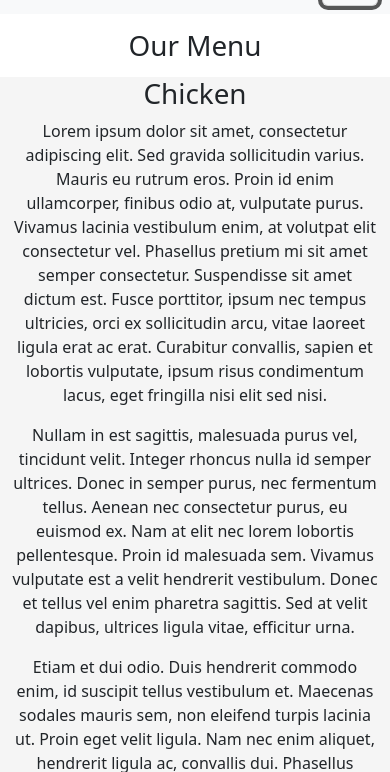
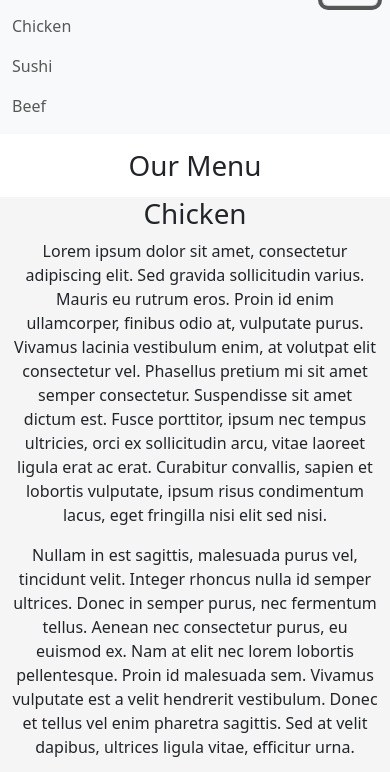
Before and after one commit to malekyh/module3-solution, a plain HTML site: page index.html in a window 390 px wide. Both pictures are taken after a click on the button "Toggle navigation". Shown: the part 42-814 px from the top of the page. Drawn offline with nearby package versions, Linux system fonts and the light colour scheme.

Commit message:
Update index.html
Signed-off-by: malekyh <131558555+malekyh@users.noreply.github.com>

```diff
--- a/index.html
+++ b/index.html
@@ -18,13 +18,13 @@
       <div class="collapse navbar-collapse" id="navbarNav">
         <ul class="navbar-nav">
 
-          <li class="nav-item d-none d-md-block, d-sm-none">
+          <li class="nav-item  d-sm-none">
             <a class="nav-link" href="#">Chicken</a>
           </li>
-          <li class="nav-item d-none d-md-block, d-sm-none">
+          <li class="nav-item  d-sm-none">
             <a class="nav-link" href="#">Sushi</a>
           </li>
-          <li class="nav-item d-none d-md-block, d-sm-none">
+          <li class="nav-item  d-sm-none">
             <a class="nav-link "href="#">Beef</a>
           </li>
         </ul>
```
